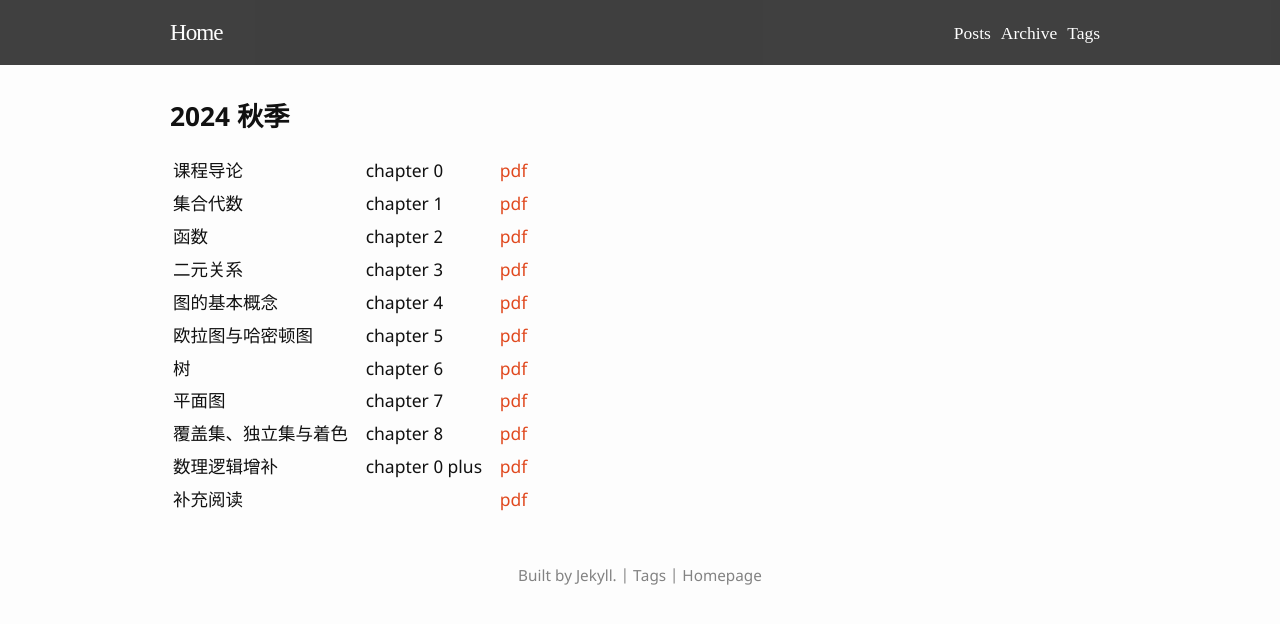
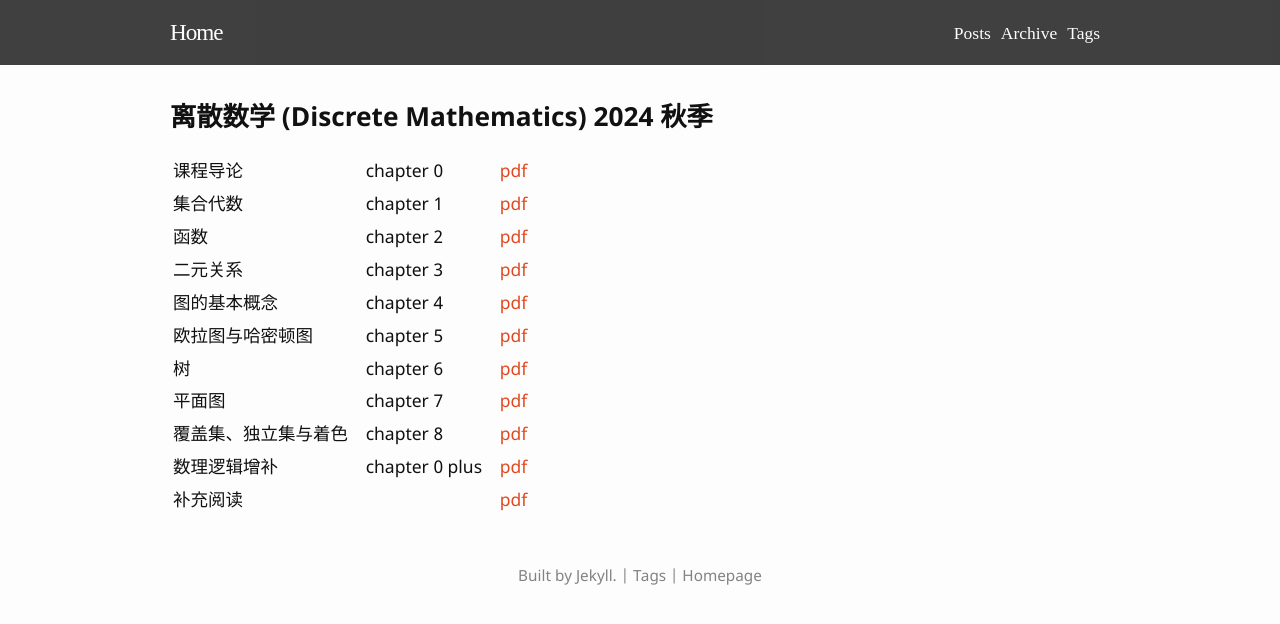
Before and after one commit to boathit/boathit.github.io, a Jekyll site: the page built from assets/courses/discrete-math.md, in a window 1280 px wide. Shown: the top 624 px of the page. Built offline with Jekyll 4.4.1, drawn with Linux system fonts in a browser that asks for light colours; some web fonts are replaced; our own code applies the rules of GitHub Pages for plain Markdown files.

Commit message:
updating 20241223

```diff
--- a/assets/courses/discrete-math.md
+++ b/assets/courses/discrete-math.md
@@ -1,5 +1,5 @@
 
-## 2024 秋季
+## 离散数学 (Discrete Mathematics) 2024 秋季
 
 
 |:--------|:--------:|:-------|
```
